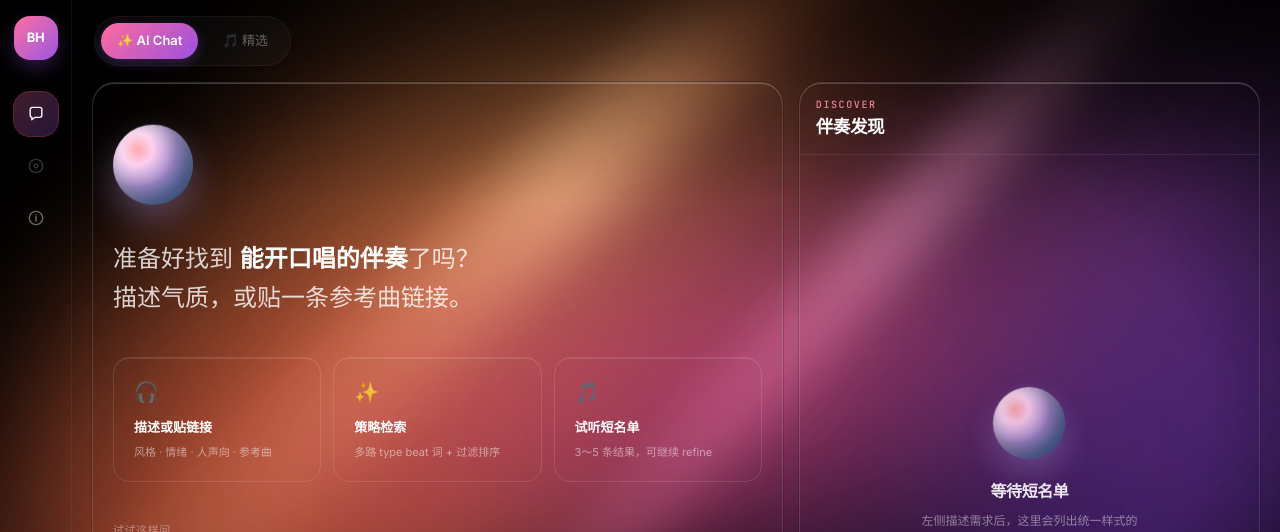
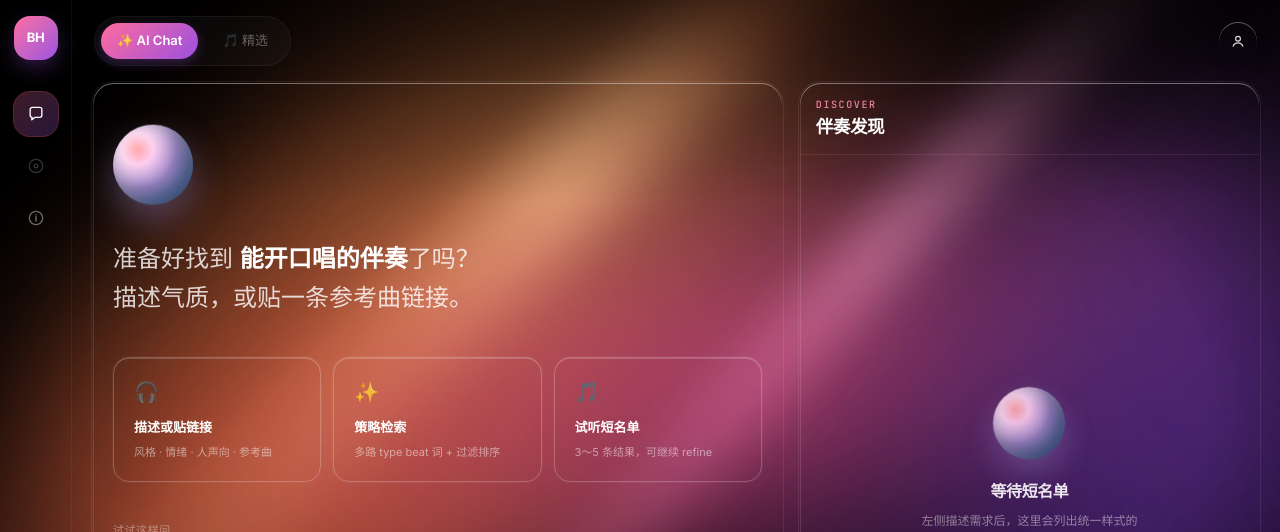
Before and after one commit to wax0629/waxlist, a Next.js app: page /chat in a window 1280 px wide. Shown: the top 532 px of the page. Built offline with nearby package versions, Linux system fonts and the light colour scheme.

Commit message:
Strengthen pane borders and add top-right user orb
Borders were 1px/14% white on bright aurora — raise contrast with a
1.5px gradient stroke; add circular glass user control for future profile.

```diff
--- a/src/app/chat/chat-client.tsx
+++ b/src/app/chat/chat-client.tsx
@@ -1,6 +1,7 @@
 "use client";
 
 import { useCallback, useEffect, useMemo, useRef, useState } from "react";
+import Link from "next/link";
 import { useSearchParams } from "next/navigation";
 import { AppRail } from "@/components/app-rail";
 import { BeatCard } from "@/components/beat-card";
@@ -270,14 +271,15 @@ export function ChatClient() {
               </span>
             </div>
           </div>
+          <div className="flex shrink-0 items-center gap-2.5">
             {lastStatus ? (
               <span
                 className={
                   lastStatus === "ok"
-                  ? "rounded-full bg-emerald-400/15 px-2.5 py-1 text-[11px] font-medium text-emerald-200 ring-1 ring-emerald-300/20"
+                    ? "rounded-full border border-emerald-300/25 bg-transparent px-2.5 py-1 text-[11px] font-medium text-emerald-200"
                     : lastStatus === "degraded"
-                    ? "rounded-full bg-amber-400/15 px-2.5 py-1 text-[11px] font-medium text-amber-100 ring-1 ring-amber-300/20"
-                    : "rounded-full bg-rose-400/15 px-2.5 py-1 text-[11px] font-medium text-rose-100 ring-1 ring-rose-300/20"
+                      ? "rounded-full border border-amber-300/25 bg-transparent px-2.5 py-1 text-[11px] font-medium text-amber-100"
+                      : "rounded-full border border-rose-300/25 bg-transparent px-2.5 py-1 text-[11px] font-medium text-rose-100"
                 }
               >
                 {lastStatus === "ok"
@@ -287,6 +289,36 @@ export function ChatClient() {
                     : "错误"}
               </span>
             ) : null}
+            {/* Circular glass user card — profile page later */}
+            <Link
+              href="/about"
+              className="user-orb"
+              title="用户（即将上线）"
+              aria-label="用户中心"
+            >
+              <svg
+                width="18"
+                height="18"
+                viewBox="0 0 24 24"
+                fill="none"
+                aria-hidden
+              >
+                <circle
+                  cx="12"
+                  cy="9"
+                  r="3.2"
+                  stroke="currentColor"
+                  strokeWidth="1.6"
+                />
+                <path
+                  d="M5.5 19c1.2-3 3.4-4.5 6.5-4.5s5.3 1.5 6.5 4.5"
+                  stroke="currentColor"
+                  strokeWidth="1.6"
+                  strokeLinecap="round"
+                />
+              </svg>
+            </Link>
+          </div>
         </header>
 
         {/* Two liquid-glass panes under nav — ~6:4 */}
--- a/src/app/globals.css
+++ b/src/app/globals.css
@@ -317,21 +317,32 @@ body {
 }
 
 /*
-  Pure transparent pane — NO fill, NO blur, NO white wash.
-  Identity = thin luminous border only (matches Touri feature/panel frames).
+  Pure transparent pane — NO fill, NO blur.
+  Border was weak because: 1px + ~14% white over bright aurora = low contrast.
+  Fix: 1.5px gradient stroke (brighter corners) + outer ring + inset specular.
 */
 .liquid-glass {
   position: relative;
   overflow: hidden;
   border-radius: 22px;
-  background: transparent !important;
+  background:
+    transparent padding-box,
+    linear-gradient(
+      135deg,
+      rgba(255, 255, 255, 0.72) 0%,
+      rgba(255, 255, 255, 0.32) 28%,
+      rgba(255, 255, 255, 0.16) 55%,
+      rgba(255, 255, 255, 0.42) 100%
+    )
+      border-box;
+  border: 1.5px solid transparent;
   backdrop-filter: none !important;
   -webkit-backdrop-filter: none !important;
-  border: 1px solid rgba(255, 255, 255, 0.14);
   box-shadow:
-    inset 0 1px 0 rgba(255, 255, 255, 0.22),
-    inset 0 -1px 0 rgba(255, 255, 255, 0.04),
-    0 0 0 1px rgba(0, 0, 0, 0.2);
+    0 0 0 1px rgba(255, 255, 255, 0.08),
+    inset 0 1px 0 rgba(255, 255, 255, 0.4),
+    inset 1px 0 0 rgba(255, 255, 255, 0.12),
+    inset 0 -1px 0 rgba(0, 0, 0, 0.35);
   color: rgba(255, 255, 255, 0.95);
 }
 
@@ -341,25 +352,63 @@ body {
   display: none;
 }
 
-/* Inner mini cards / chips — border-only transparent frames */
+/* Inner mini cards / chips — clearer border-only frames */
 .glass-frame {
   background: transparent;
-  border: 1px solid rgba(255, 255, 255, 0.12);
+  border: 1px solid rgba(255, 255, 255, 0.22);
   border-radius: 16px;
-  box-shadow: inset 0 1px 0 rgba(255, 255, 255, 0.1);
+  box-shadow:
+    inset 0 1px 0 rgba(255, 255, 255, 0.18),
+    0 0 0 1px rgba(255, 255, 255, 0.04);
 }
 
-/* Legacy glass utils — demoted to transparent frames (no frosted fill) */
+/* Legacy glass utils — transparent frames, stronger stroke */
 .glass,
 .glass-strong,
 .glass-panel {
   position: relative;
   background: transparent !important;
-  border: 1px solid rgba(255, 255, 255, 0.12);
+  border: 1px solid rgba(255, 255, 255, 0.2);
   backdrop-filter: none !important;
   -webkit-backdrop-filter: none !important;
-  box-shadow: inset 0 1px 0 rgba(255, 255, 255, 0.1);
+  box-shadow: inset 0 1px 0 rgba(255, 255, 255, 0.14);
   color: rgba(255, 255, 255, 0.95);
+}
+
+/* Circular user orb — top-right, glass rim for future profile */
+.user-orb {
+  display: inline-flex;
+  width: 40px;
+  height: 40px;
+  flex-shrink: 0;
+  align-items: center;
+  justify-content: center;
+  border-radius: 9999px;
+  background:
+    transparent padding-box,
+    linear-gradient(
+      145deg,
+      rgba(255, 255, 255, 0.65) 0%,
+      rgba(255, 255, 255, 0.18) 45%,
+      rgba(255, 255, 255, 0.4) 100%
+    )
+      border-box;
+  border: 1.5px solid transparent;
+  box-shadow:
+    inset 0 1px 0 rgba(255, 255, 255, 0.35),
+    0 4px 16px rgba(0, 0, 0, 0.25);
+  color: rgba(255, 255, 255, 0.85);
+  transition:
+    border-color 0.2s,
+    box-shadow 0.2s,
+    transform 0.2s;
+}
+.user-orb:hover {
+  box-shadow:
+    inset 0 1px 0 rgba(255, 255, 255, 0.5),
+    0 6px 20px rgba(155, 81, 224, 0.25);
+  transform: scale(1.04);
+  color: #fff;
 }
 
 /* Primary gradient utilities */
```
Lines whose indentation alone changed are shown as unchanged.
